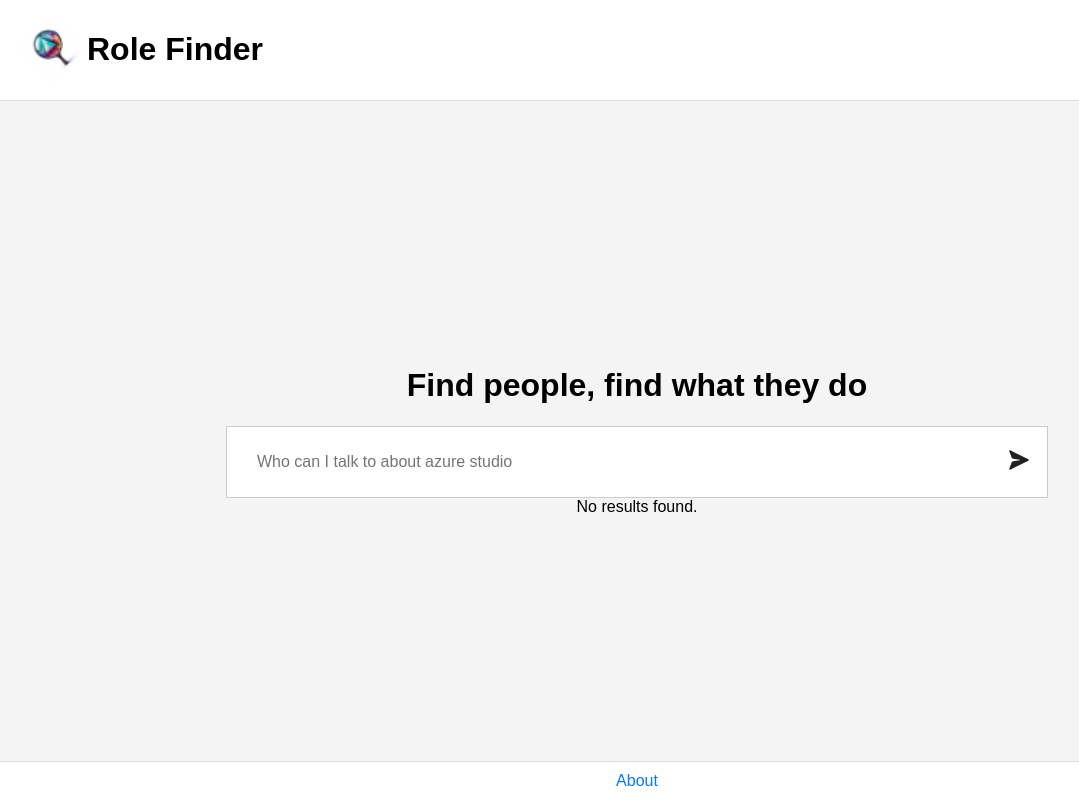
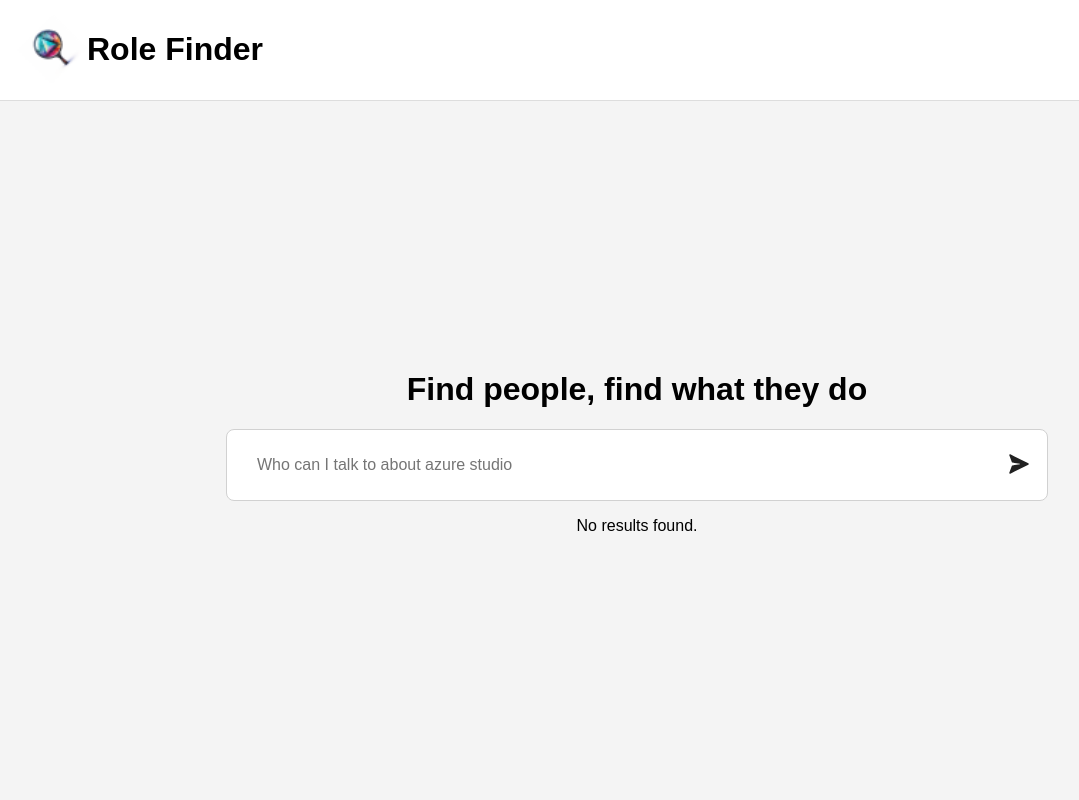
Before and after one commit to blessing-msft/role-finder, a React (Create React App) app: page / in a window 1280 px wide. Shown: the whole page, without its empty margins (3-1082 px from the left). Built offline with nearby package versions, Linux system fonts and the light colour scheme.

Commit message:
search and styling fix

```diff
--- a/src/App.js
+++ b/src/App.js
@@ -32,9 +32,9 @@ const App = () => {
       <SearchComponent onSearch={handleSearch} />
       <SearchResults results={results} />
     </main>
-    <footer className="app-footer">
+    {/* <footer className="app-footer">
       <a href="/about">About</a>
-    </footer>
+    </footer> */}
   </div>
   );
 };
--- a/src/components/SearchComponent.css
+++ b/src/components/SearchComponent.css
@@ -8,7 +8,10 @@
   border: 1px solid #ccc;
   /* border-radius: 20px; */
   padding: 10px;
-  background-color: #fff;
+  /* background-color: #fff; */
+  border-radius: 8px;
+border: 1px solid var(--Color-Neutral-Stroke-1-Rest, #D1D1D1);
+background: var(--Color-Neutral-Background-1-Rest, #FFF);
 }
 
 .search-input {
@@ -18,6 +21,7 @@
   font-size: 16px;
   /* border-radius: 20px; */
   padding-left: 20px;
+
 }
 
 .search-button {
--- a/src/components/SearchResults.css
+++ b/src/components/SearchResults.css
@@ -3,6 +3,12 @@
   width: 100%;
   max-width: 800px;
   margin-top: 20px;
+}
+
+.no-results {
+  font-size: 20px;
+  text-align: center;
+  padding: 16px;
 }
 
 .search-results table {
--- a/src/components/searchResults.js
+++ b/src/components/searchResults.js
@@ -3,7 +3,7 @@ import './SearchResults.css';
 
 const SearchResults = ({ results }) => {
   if (!results || results.length === 0) {
-    return <div className='no-result'>No results found.</div>;
+    return <div className='no-result' style={{padding: '16px'}}>No results found.</div>;
   }
 
   const parseContent = (content) => {
```
